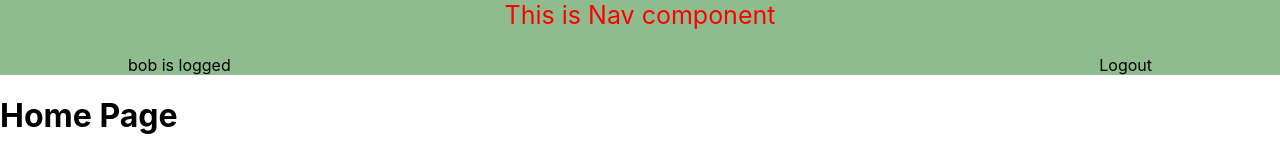
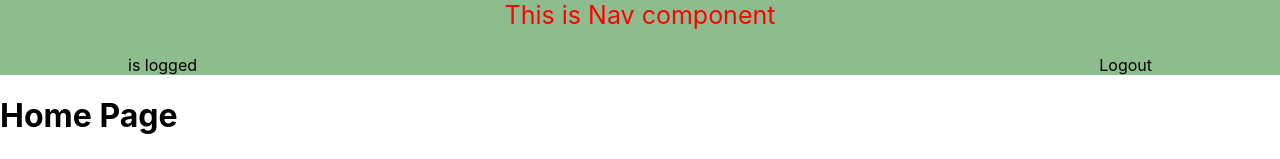
Before and after one commit to tonykieling/user_project-frontend, a React (Create React App) app: page / in a window 1280 px wide. Shown: the top 159 px of the page. Built offline with nearby package versions, Linux system fonts and the light colour scheme.

Commit message:
before starting react route

```diff
--- a/src/App.js
+++ b/src/App.js
@@ -1,4 +1,4 @@
-// import { BrowserRouter as Router, Route, Link } from "react-router-dom";
+import { BrowserRouter as Router, Route, Link } from "react-router-dom";
 // import './App.css';
 import Home from './components/Home.js';
 // import Login from './components/Login.js';
@@ -14,31 +14,43 @@ export default class App extends Component {
     super(props);
     this.state = {
       userLogged: true,
-      email: "bob",
-      password: ""
+      users: [
+        {email: "bob@", password: "bob"},
+        {email: "sue@", password: "sue"}
+      ]
     };
   }
 
-  checkPasswd = ({email, password}) => {
-    // console.log("checkPasswd: ", email, " + ", password)
-    if (email === this.state.email && password === this.state.password) {
-      this.setState({
-        userLogged: true
-      });
+  checkUser = ({loginEmail, loginPassword}) => {
+    console.log("checkUser: ", loginEmail, " + ", loginPassword)
+    // this.state.users.forEach((email, password) => {(email === loginEmail) && (password === loginPassword)})
+    // if (email === this.state.email && password === this.state.password) {
+    //   this.setState({
+    //     userLogged: true,
+    //     email
+    //   });
+    //   return true;
+    // } else return false;
     return true;
-    } else return false;
   }
 
   render() {
       return (
+        <Router>
           <div>
-          <Nav email={this.state.email} />
+            <Nav
+              userLogged={this.state.userLogged}
+              checkUser={this.checkUser}
+              email={this.state.email}
+              />
+
             {(this.state.userLogged) ?
               (<Home />) :
               (<Landing />)
-            // (<Login checkPasswd={this.checkPasswd}/>)
+              // (<Login checkUser={this.checkUser}/>)
             }
           </div>
+        </Router>
     );
   }
 }
--- a/src/components/Landing.js
+++ b/src/components/Landing.js
@@ -6,8 +6,10 @@ export default class Landing extends Component {
     return (
       <div>
         {/* <Nav /> */}
-
-        <h1>This is Landing Page</h1>
+        <br />
+        <h1 style={{display: "flex", justifyContent: "center"}}>This is Landing Page</h1>
+        <br /> <br /> <br />
+        <p style={{display: "flex", justifyContent: "center"}}> No user logged</p>
         {/* <h1>This is Landing Page</h1><h1>This is Landing Page</h1>
         <h1>This is Landing Page</h1><h1>This is Landing Page</h1>
         <h1>This is Landing Page</h1><h1>This is Landing Page</h1>
--- a/src/components/Nav.js
+++ b/src/components/Nav.js
@@ -1,4 +1,5 @@
 import React, { Component } from 'react'
+import { BrowserRouter as Router, Route, Link } from "react-router-dom"
 
 export default class Nav extends Component {
 
@@ -15,6 +16,8 @@ export default class Nav extends Component {
     return (
       <div style={{display: "flex", justifyContent: "space-between"}}>
         <span style={{marginLeft: "10%"}}>Login</span>
+        {/* <a href  */}
+        {/* <Link to={} */}
         <span style={{marginRight: "10%"}}>Register</span>
       </div>
     )
@@ -23,16 +26,18 @@ export default class Nav extends Component {
   render() {
     console.log("props: ", this.props);
     return (
+      <Router>
         <div style={{position: "sticky", backgroundColor: "darkseagreen"}}>
           <p style={{color: "red", fontSize: 25, fontStyle: "bold", display: "flex",
           justifyContent: "center", marginTop: 0}}>
             This is Nav component
           </p>
-        {this.props.email ?
+          {this.props.userLogged ?
             (this.loggedHeader()) :
             (this.notLoggedHeader())
           }
         </div>
+      </Router>
     )
   }
 }
```
Lines whose indentation alone changed are shown as unchanged.
